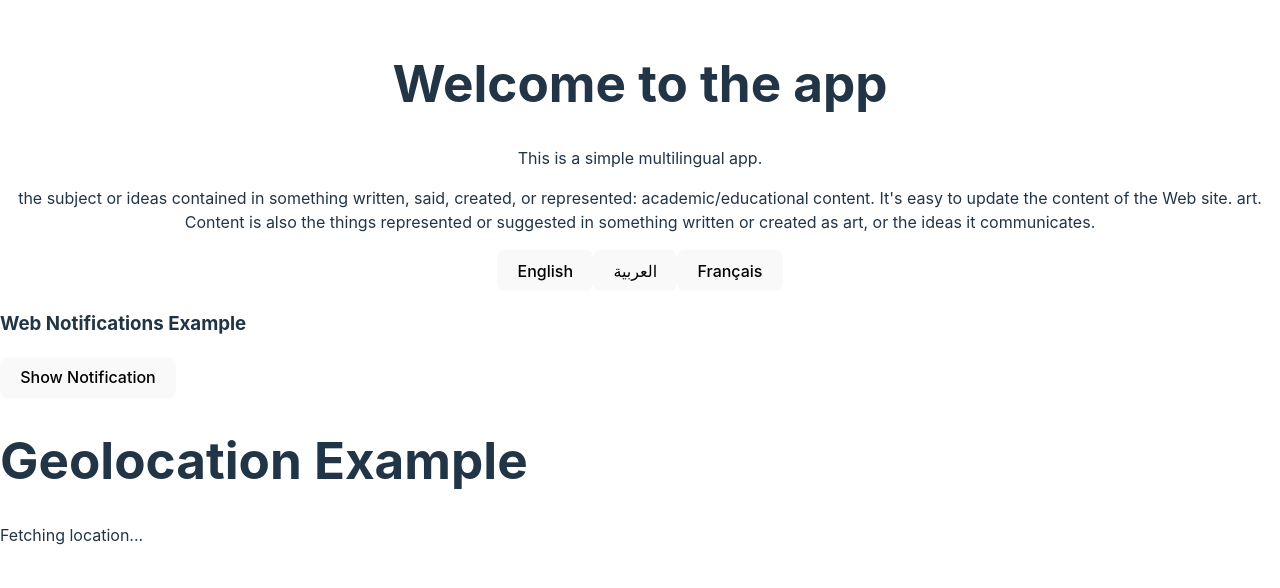
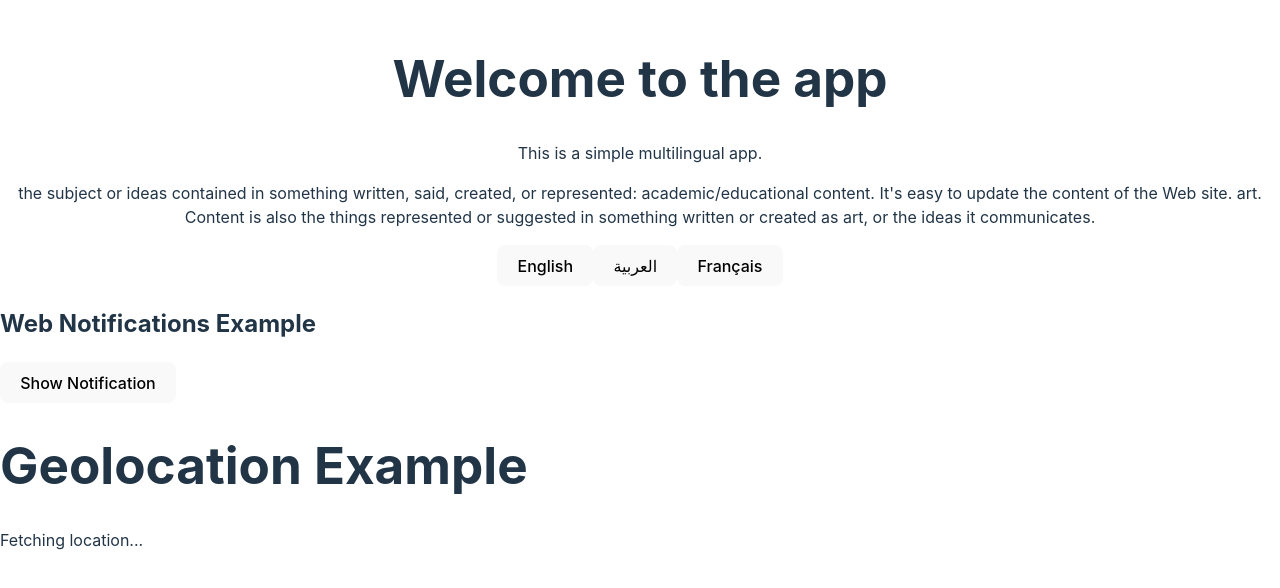
Before and after one commit to bharath-arch/language-i18next, a React (Vite) app: page / in a window 1280 px wide. Shown: the part 108-696 px from the top of the page. Built offline with nearby package versions, Linux system fonts and the light colour scheme; no server answers.

Commit message:
GeoLocation and Notification

```diff
--- a/src/component/Notification/Notification.jsx
+++ b/src/component/Notification/Notification.jsx
@@ -68,7 +68,7 @@ const NotificationExample = () => {
 
   return (
     <div>
-      <h3>Web Notifications Example</h3>
+      <h2>Web Notifications Example</h2>
       <button onClick={showNotification}>Show Notification</button>
     </div>
   );
```
